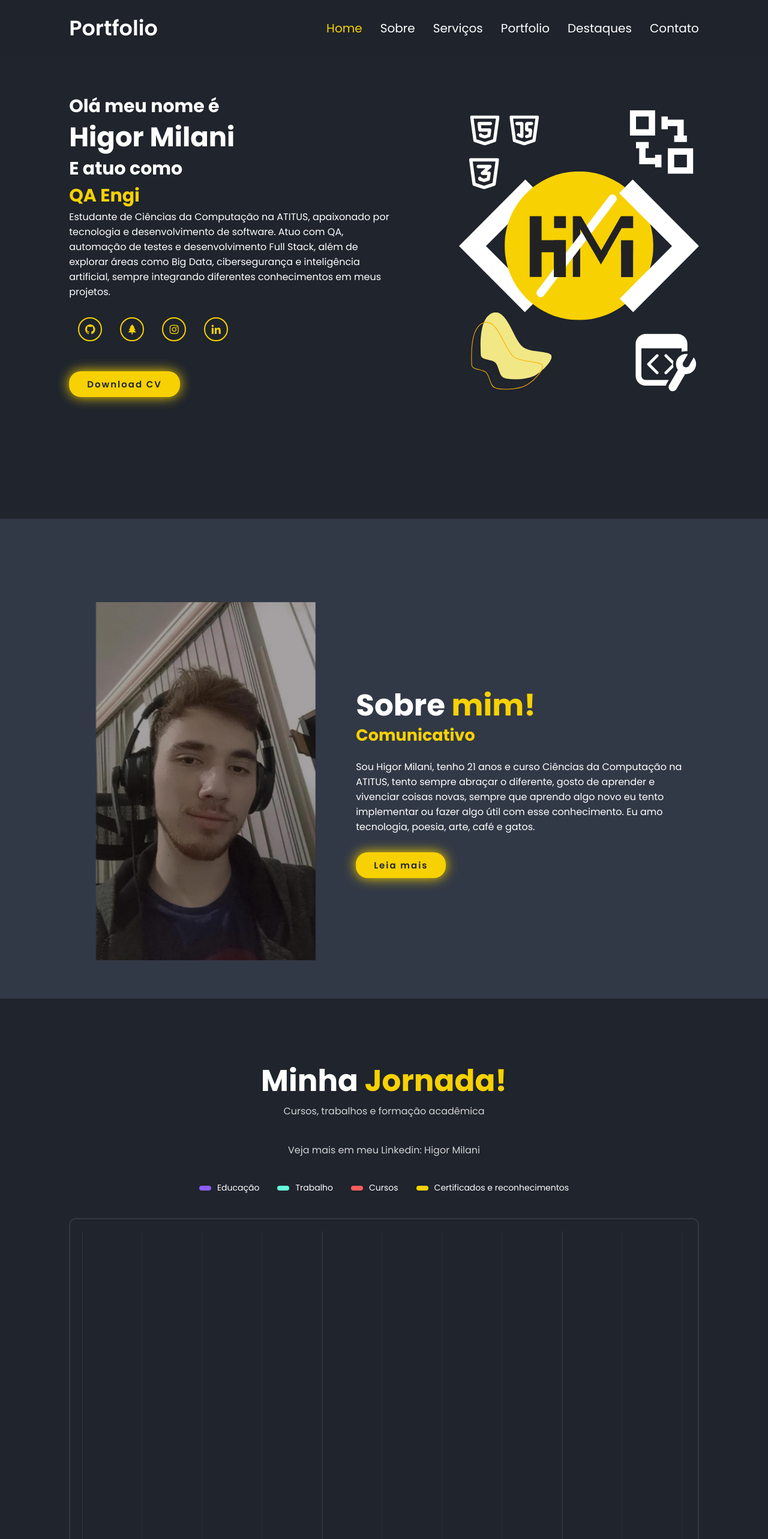
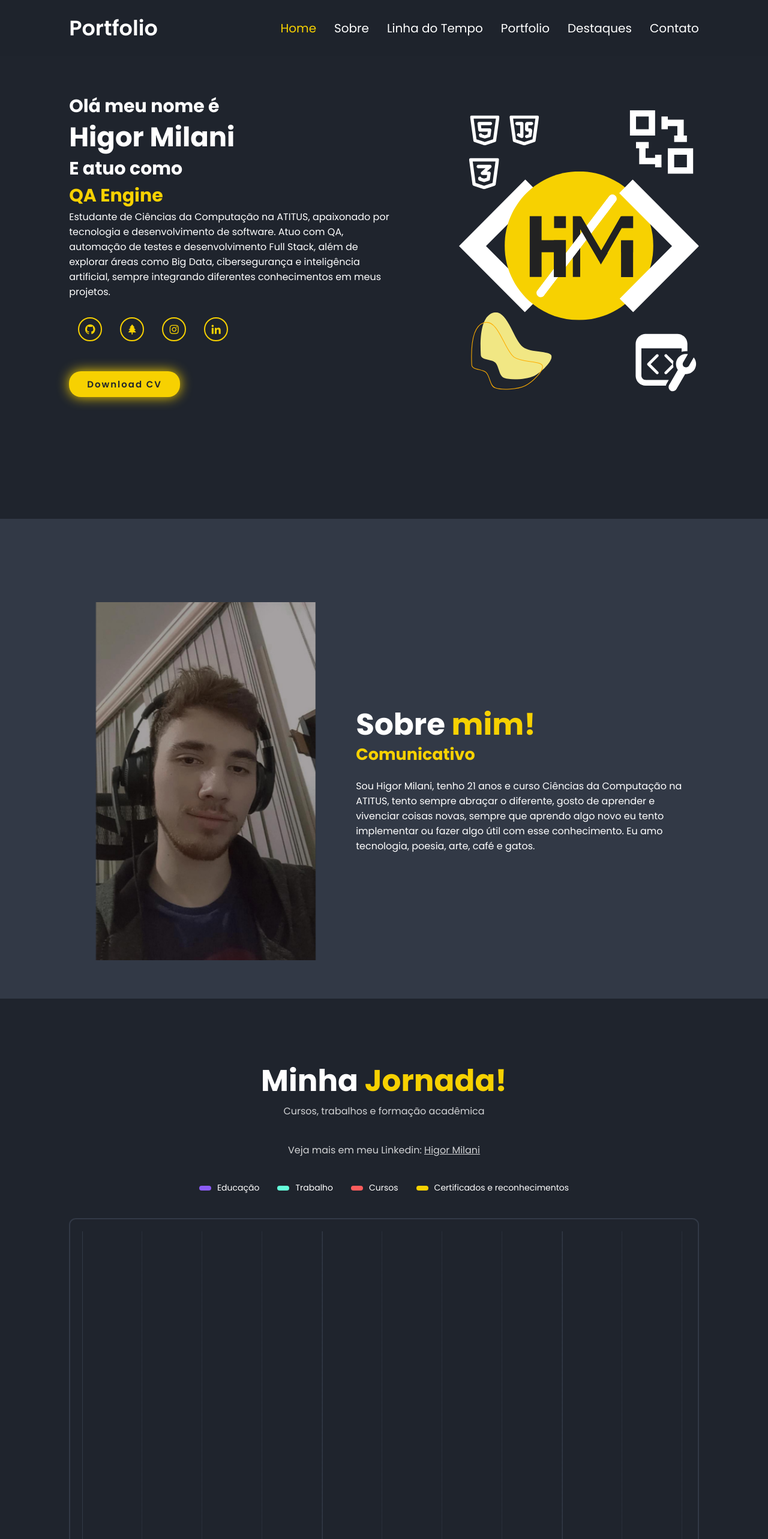
Before and after one commit to Higor-H/portfolio, a React (Vite) app: page / in a window 1280 px wide. Shown: the top 2566 px of the page at 60% size. Built offline with nearby package versions, Linux system fonts and the light colour scheme.

Commit message:
refactor: update responsive breakpoint and modify navigation links in header

```diff
--- a/src/assets/css/header.css
+++ b/src/assets/css/header.css
@@ -26,7 +26,7 @@
 
 /*rm*/
 
-@media (max-width: 777px) {
+@media (max-width: 820px) {
     /* ativando o menu icones*/
        .menuicon{
            display: block;
--- a/src/components/Header/index.jsx
+++ b/src/components/Header/index.jsx
@@ -58,7 +58,7 @@ const Header = () => {
             <nav className={isMenuOpen ? "navbar ativa" : "navbar"}>
                 <a href="#home" className="ativa">Home</a>
                 <a href="#sobre">Sobre</a>
-                <a href="#servicos">Serviços</a>
+                <a href="#timeline">Linha do Tempo</a>
                 <a href="#portfolio">Portfolio</a>
                 <a href="#destaques">Destaques</a>
                 <a href="#contato">Contato</a>
--- a/src/pages/Portfolio.jsx
+++ b/src/pages/Portfolio.jsx
@@ -19,7 +19,7 @@ const Portfolio = () => {
             <Home/>
             <Sobre/>
             <Timeline />
-            <Servicos/>
+            {/*<Servicos/>*/}
             <PortfolioSec/>
             <Destaques/>
             <Contato/>
--- a/src/sections/Sobre.jsx
+++ b/src/sections/Sobre.jsx
@@ -76,7 +76,7 @@ const Sobre = () => {
                 </h3>
                 <p>Sou Higor Milani, tenho {getAge('2004-08-15')} anos e curso Ciências da Computação na ATITUS, tento sempre abraçar o diferente, gosto de aprender e vivenciar coisas novas, sempre que aprendo algo novo eu tento implementar ou fazer algo útil com esse conhecimento. Eu amo tecnologia, poesia, arte, café e gatos.
                 </p>
-                <span onClick={openPopup} ><Btn  text_btn={"Leia mais"} /></span>
+                {/*<span onClick={openPopup} ><Btn  text_btn={"Leia mais"} /></span>*/}
 
             </div>
 
--- a/src/sections/Timeline.module.css
+++ b/src/sections/Timeline.module.css
@@ -42,6 +42,14 @@
     font-size: 1.6rem;
     margin-bottom: 4rem;
     opacity: 0.8;
+}
+
+.timelineSubtitle a{
+    text-decoration: underline;
+}
+
+.timelineSubtitle a:hover{
+    color: var(--main-color);
 }
 
 .timelineWrapper {
```
